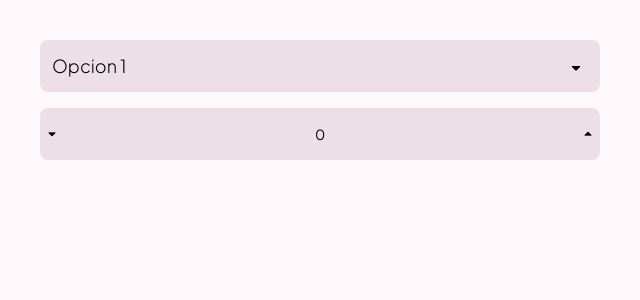
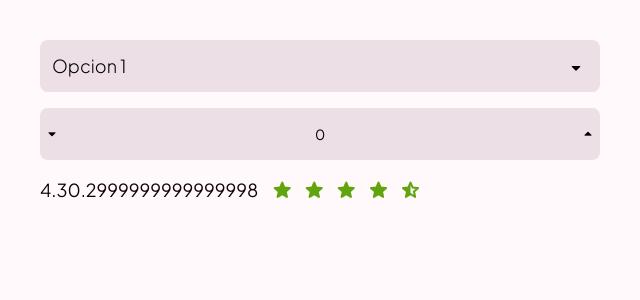
Before and after one commit to ZinnithMX/Neat-Net-Web, a React (Vite) app: page /play in a window 1280 px wide. Shown: the top 300 px of the page, without its empty margins (0-640 px from the left). Built offline with nearby package versions, Linux system fonts and the light colour scheme; a web font is replaced by a local one.

Commit message:
Intento de rating component

```diff
--- a/index.html
+++ b/index.html
@@ -6,6 +6,7 @@
     <meta name="viewport" content="width=device-width, initial-scale=1.0" />
     <link rel="stylesheet" href="src/index.css"/>
     <link rel="stylesheet" href="https://fonts.googleapis.com/css2?family=Material+Symbols+Rounded:opsz,wght,FILL,GRAD@20..48,100..700,0..1,-50..200" />
+    <link rel="stylesheet" href="https://fonts.googleapis.com/css2?family=Material+Symbols+Rounded:opsz,wght,FILL,GRAD@24,400,0,0&icon_names=star" />
     <title>Neat-Net</title>
   </head>
   <body>
--- /dev/null
+++ b/src/components/Rating/Rating.jsx
@@ -0,0 +1,44 @@
+import PropTypes from "prop-types";
+import {useEffect, useState} from "react";
+
+
+export default function Rating(props){
+
+    const [rate,setRate] = useState(0);
+
+    useEffect(() => {
+        setRate(props.rating);
+    }, [props.rating]);
+
+    return(
+        <div className={"flex flex-row gap-3 items-center"}>
+            <p className={"m-0 p-0 text-lg"}>
+                {props.rating}
+                {props.rating%1}
+            </p>
+            <div className={"flex flex-row gap-2"}>
+                {
+                    Array.from({ length: 5 }, (_, i) => {
+                        if (i < Math.floor(rate)) {
+                            return (
+                                <span key={i} className={"material-symbols-rounded text-s-700"}>star</span>
+                            );
+                        } else if (i < rate) {
+                            return (
+                                <span key={i} className={"material-symbols-rounded text-s-700"}>star_half</span>
+                            );
+                        } else {
+                            return (
+                                <span key={i} className={"material-symbols-rounded-outline text-s-700"}>star</span>
+                            );
+                        }
+                    })
+                }
+            </div>
+        </div>
+    )
+}
+
+Rating.propTypes = {
+    rating: PropTypes.number.isRequired
+}
--- a/src/index.css
+++ b/src/index.css
@@ -5,7 +5,11 @@
 @tailwind utilities;
 
 .material-symbols-rounded {
-    font-variation-settings: 'FILL' 1, 'wght' 400,  'GRAD' 0, 'opsz' 24;
+    font-variation-settings: 'FILL' 1, 'wght' 400, 'GRAD' 0, 'opsz' 24;
+}
+
+.material-symbols-rounded-outline {
+    font-variation-settings: 'FILL' 0, 'wght' 400, 'GRAD' 0, 'opsz' 24;
 }
 
 @layer base{
@@ -30,6 +34,9 @@
     p::selection, input::selection, label::selection, h1::selection, h2::selection, h3::selection, h4::selection, h5::selection, h6::selection{
         @apply bg-p-600;
         @apply text-g-50;
+    }
+    p{
+        @apply text-n-700;
     }
 }
 
--- a/src/pages/playground.jsx
+++ b/src/pages/playground.jsx
@@ -1,6 +1,7 @@
 import CategorySelector from "../components/CategorySelector/CategorySelector.jsx";
 import {useEffect, useState} from "react";
 import NumerInput from "../components/Input/NumberInput/NumberInput.jsx";
+import Rating from "../components/Rating/Rating.jsx";
 
 
 export default function Playground(){
@@ -21,6 +22,7 @@ export default function Playground(){
                         <option>Opcion 2</option>
                     </CategorySelector>
                     <NumerInput response={setNumber}/>
+                    <Rating rating={4.3} />
                 </div>
             </div>
     )
```
